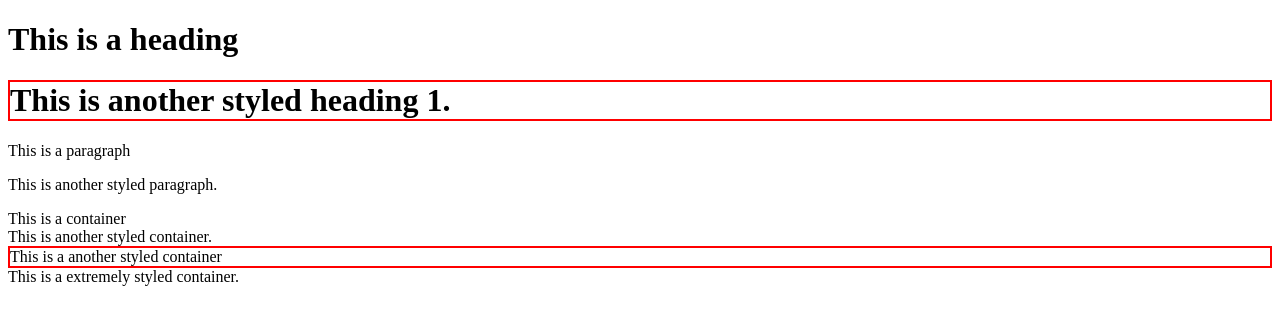
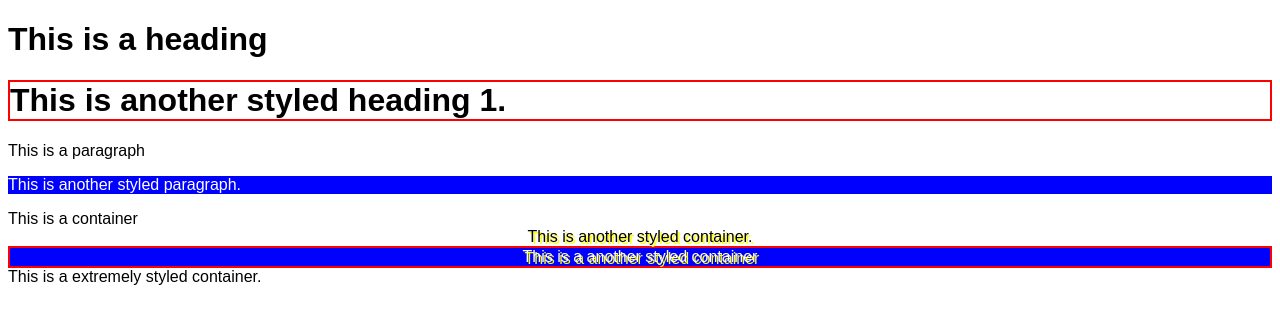
Before and after one commit to yinhu63/WebDevelopment, a plain HTML site: page WDLesson2_2Practical/index.html in a window 1280 px wide. Drawn offline with Linux system fonts and the light colour scheme.

Commit message:
update lesson 2.2

```diff
--- a/WDLesson2_2Practical/style.css
+++ b/WDLesson2_2Practical/style.css
@@ -6,12 +6,15 @@
 */
 
 /* Challenge 5: Change the family of all elements to Arial */
-.{
+body {
   font-family: Arial;
 }
 /* Challenge 6: Change the background color to blue, the color of the text to white for all elements
 with a class of "info" */
-
+.info {
+  background-color: blue;
+  color: white;
+}
 /* Challenge 7: Add a border of 2px solid red for all elements with a class of "highlight" */
 .highlight{
  border:2px solid red;
@@ -19,6 +22,9 @@ with a class of "info" */
 /* Challenge 8: Align the text in the center and drop a shadow on the text of 2px 2px yellow  for
 all elements with a class of "special"
 */
-
+.special {
+  text-align: center;
+  text-shadow: 2px 2px yellow;
+}
 /* Challenge Bonus: Create a CSS rule for a class named "shadow".
 Apply a shadow to the box around the elements that is 2px 2px  gray. */
```
